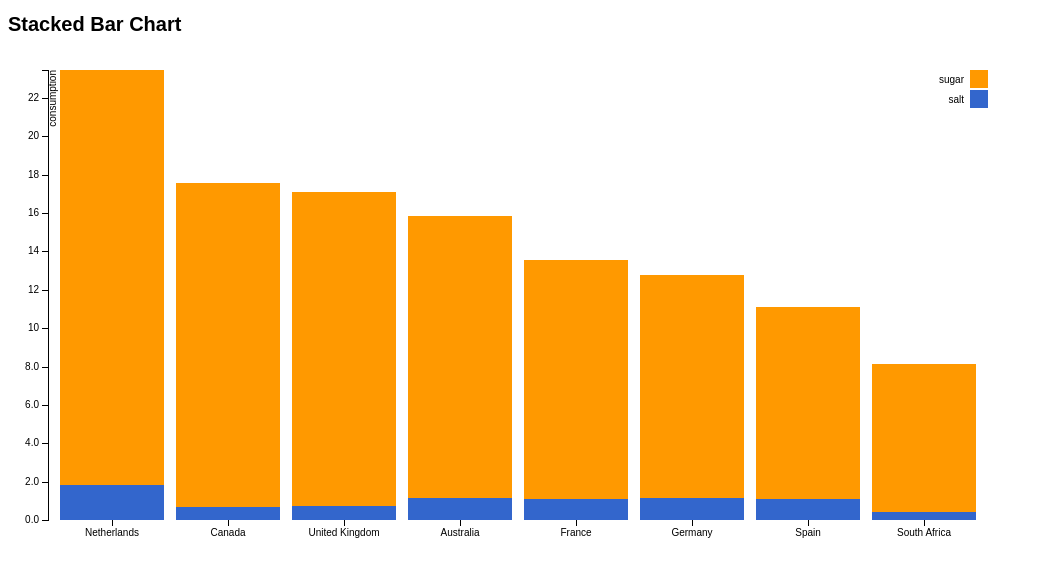
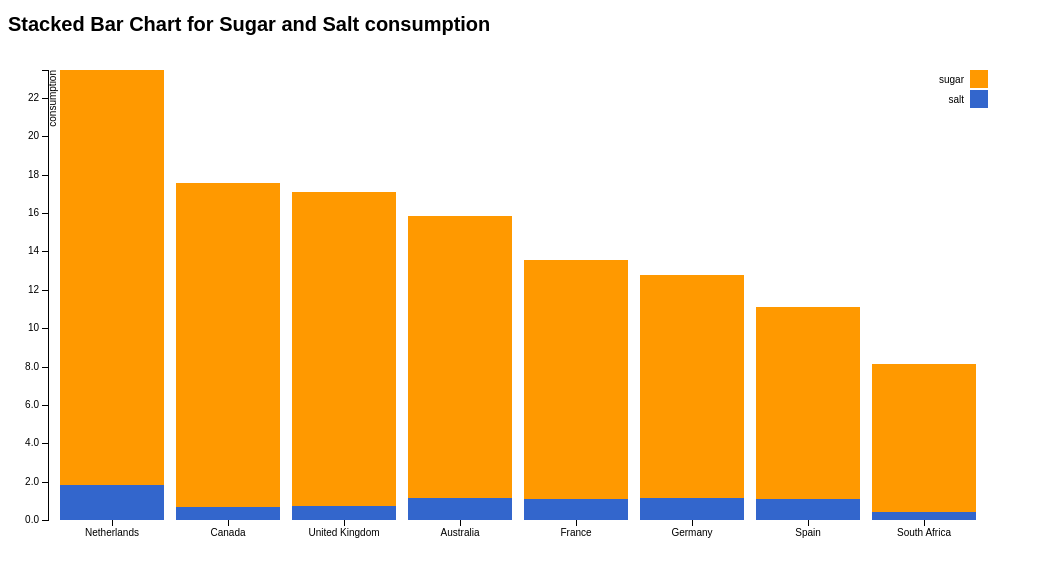
Before and after one commit to ankit1601/foot_fact_js, a plain HTML site: page countriesConsumptionStacked.html in a window 1280 px wide. Shown: the whole page, without its empty margins (0-1043 px from the left). Drawn offline with nearby package versions, Linux system fonts and the light colour scheme.

Commit message:
changes heading of the sugar and salt consumption graph

```diff
--- a/countriesConsumptionStacked.html
+++ b/countriesConsumptionStacked.html
@@ -16,13 +16,12 @@ body {
 .bar {
   fill: steelblue;
 }
-
 .x.axis path {
   display: none;
 }
 </style>
 <body>
-<h1>Stacked Bar Chart</h1>
+<h1>Stacked Bar Chart for  Sugar and Salt consumption</h1>
 <script src="//d3js.org/d3.v3.min.js"></script>
 <script>
 
```
